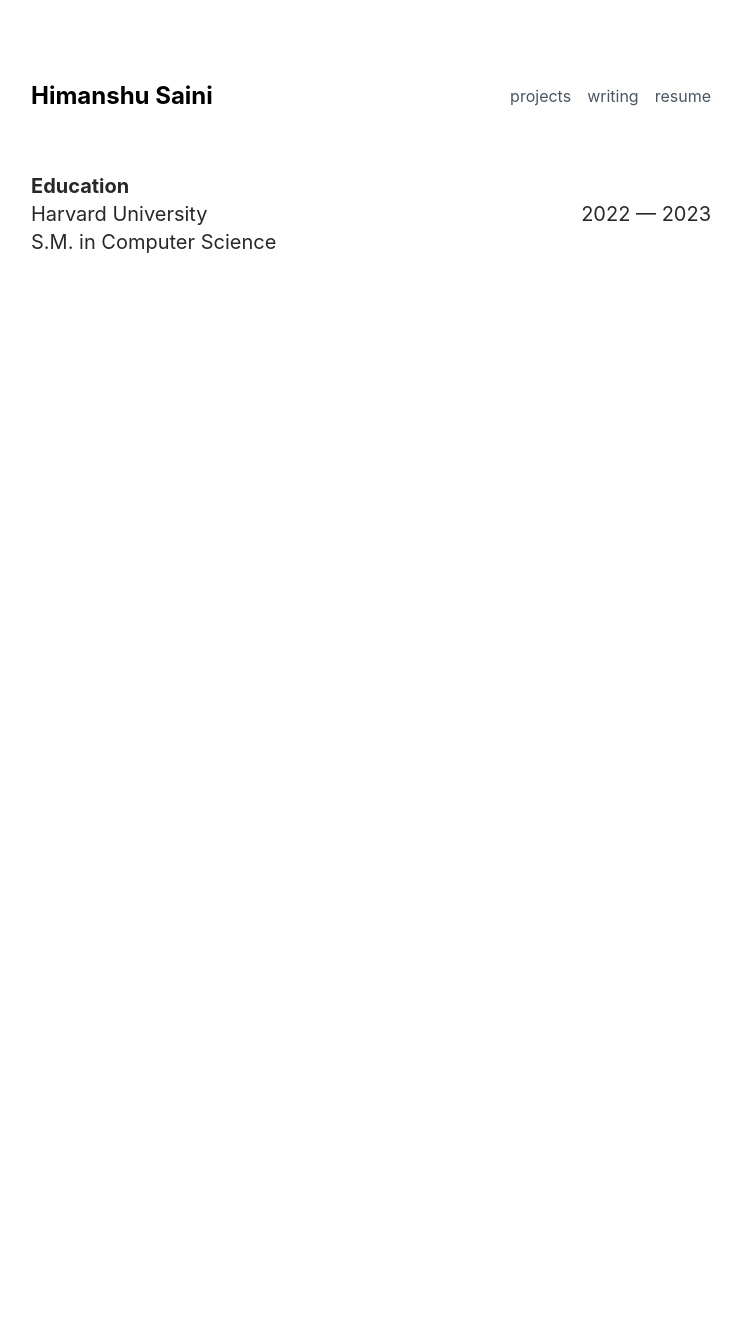
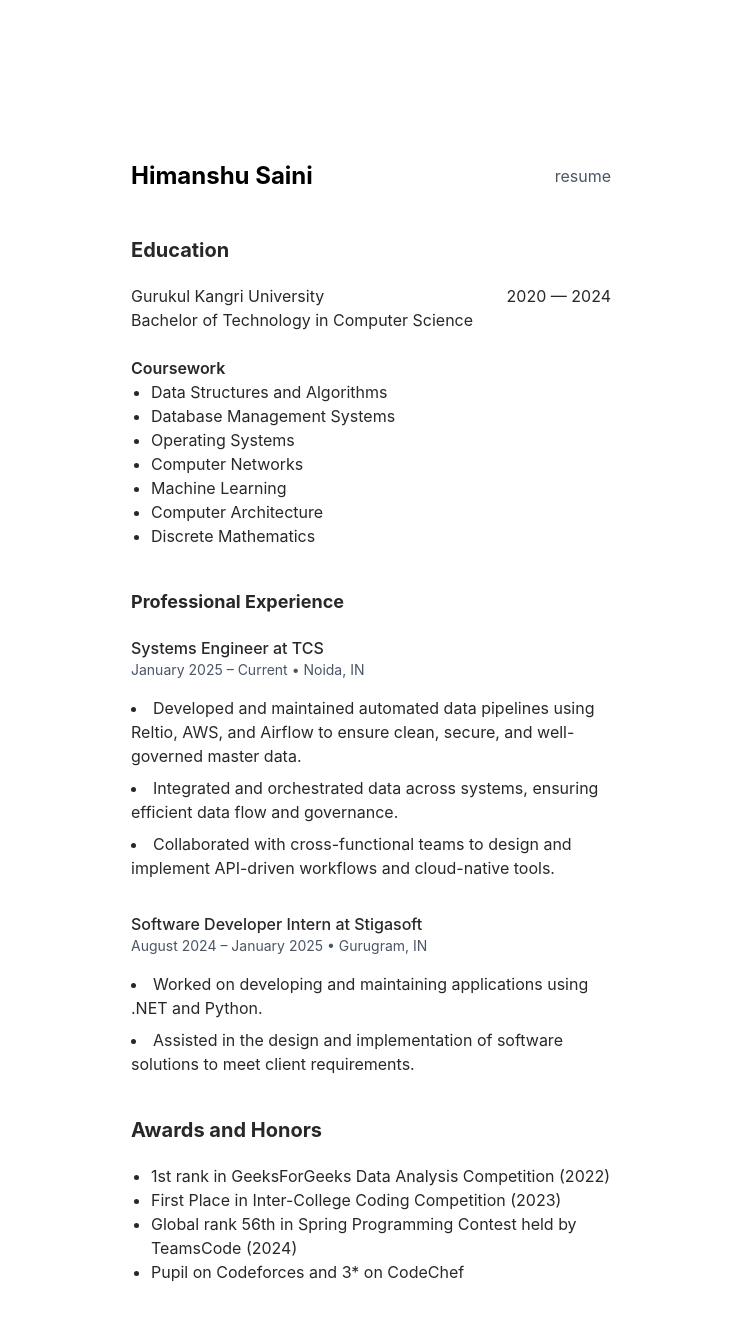
Before and after one commit to manish-gkv/Himanshu-Portfolio, a Next.js app: page /resume in a window 1280 px wide. Shown: the top 1320 px of the page, without its empty margins (269-1011 px from the left). Before the commit the page ends 800 px from the top, so only its background shows below. Built offline with nearby package versions, Linux system fonts and the light colour scheme.

Commit message:
Updated Code

```diff
--- a/package.json
+++ b/package.json
@@ -9,9 +9,10 @@
     "lint": "next lint"
   },
   "dependencies": {
+    "framer-motion": "^12.16.0",
+    "next": "15.3.2",
     "react": "^19.0.0",
-    "react-dom": "^19.0.0",
-    "next": "15.3.2"
+    "react-dom": "^19.0.0"
   },
   "devDependencies": {
     "@tailwindcss/postcss": "^4",
--- a/src/app/layout.js
+++ b/src/app/layout.js
@@ -1,6 +1,8 @@
 import { Geist, Geist_Mono } from "next/font/google";
 import "./globals.css";
 import NavBar from "@/components/navbar";
+import PageTransitionWrapper from "@/components/PageTransitionWrapper"; // ✅
+
 const geistSans = Geist({
   variable: "--font-geist-sans",
   subsets: ["latin"],
@@ -13,17 +15,18 @@ const geistMono = Geist_Mono({
 
 export const metadata = {
   title: "Himanshu Saini",
-  description: "Personal website of Himanshu Saini, a software engineer, researcher, and designer.",
+  description:
+    "Personal website of Himanshu Saini, a software engineer, researcher, and designer.",
 };
 
 export default function RootLayout({ children }) {
   return (
     <html lang="en">
-      <body
-        className={`${geistSans.variable} ${geistMono.variable} antialiased`}
-      >
+      <body className={`${geistSans.variable} ${geistMono.variable} antialiased`}>
         <NavBar />
-        <main>{children}</main>
+        <PageTransitionWrapper>
+          {children}
+        </PageTransitionWrapper>
       </body>
     </html>
   );
--- a/src/app/page.js
+++ b/src/app/page.js
@@ -6,11 +6,10 @@ import SocialMediaSection from "@/components/SocialMediaSection";
 
 export default function Home() {
   return (
-    <div className="px-75 pb-20 text-xl">
+    <div className="px-100 pb-20 text-md">
       <Hero />
       <ProjectSection />
       <MiddleSection />
-      <ImageSection />
       <SocialMediaSection />
     </div>
   );
--- a/src/app/resume/page.js
+++ b/src/app/resume/page.js
@@ -1,14 +1,81 @@
 export default function Resume(){
     return (
-        <div className="px-75 pb-20 text-xl mt-10">
-            <div className="font-bold">Education</div>
+        <>
+        <div className="px-100 text-md mt-10">
+            <div className="font-bold text-xl pb-5">Education</div>
             <div className="flex justify-between items-ends">
-                <p>Harvard University</p>
-                <p>2022 — 2023</p>
+                <p>Gurukul Kangri University</p>
+                <p>2020 — 2024</p>
             </div>
             <div>
-                S.M. in Computer Science
+                Bachelor of Technology in Computer Science
+            </div>
+            <br></br>
+            <div className="font-semibold">Coursework</div>
+            <div>
+                <ul className="list-disc pl-5">
+                    <li>Data Structures and Algorithms</li>
+                    <li>Database Management Systems</li>
+                    <li>Operating Systems</li>
+                    <li>Computer Networks</li>
+                    <li>Machine Learning</li>
+                    <li>Computer Architecture</li>
+                    <li>Discrete Mathematics</li>
+                </ul>
             </div>
         </div>
+
+        <div className="px-100 text-md mt-10">
+            <div className="font-bold text-lg pb-5">Professional Experience</div>
+            <div className="mb-8">
+                <h3 className="font-medium">
+                Systems Engineer at TCS
+                </h3>
+                <p className="text-sm text-gray-600 dark:text-gray-400">
+                January 2025 – Current • Noida, IN
+                </p>
+
+                <ul className="list-disc list-inside space-y-2 mt-4 text-base">
+                    <li>
+                        Developed and maintained automated data pipelines using Reltio, AWS, and Airflow to ensure clean, secure, and well-governed master data.
+                    </li>
+                    <li>
+                        Integrated and orchestrated data across systems, ensuring efficient data flow and governance.
+                    </li>
+                    <li>
+                        Collaborated with cross-functional teams to design and implement API-driven workflows and cloud-native tools.
+                    </li>
+                </ul>
+            </div>
+
+            <div className="mb-8">
+                <h3 className="font-medium">
+                Software Developer Intern at Stigasoft
+                </h3>
+                <p className="text-sm text-gray-600 dark:text-gray-400">
+                August 2024 – January 2025 • Gurugram, IN
+                </p>
+
+                <ul className="list-disc list-inside space-y-2 mt-4 text-base">
+                    <li>
+                        Worked on developing and maintaining applications using .NET and Python.
+                    </li>
+                    <li>
+                        Assisted in the design and implementation of software solutions to meet client requirements.
+                    </li>
+                </ul>
+            </div>
+        </div>
+
+        <div className="px-100 text-md mt-10 pb-10">
+            <div className="font-bold text-xl pb-5">Awards and Honors</div>
+            <ul className="list-disc pl-5">
+                <li>1st rank in GeeksForGeeks Data Analysis Competition (2022)</li>
+                <li>First Place in Inter-College Coding Competition (2023)</li>
+                <li>Global rank 56th in Spring Programming Contest held by TeamsCode (2024)</li>
+                <li>Pupil on Codeforces and 3* on CodeChef</li>
+            </ul>
+        </div>
+    </>
     );
 }
--- a/src/components/ImageSection.js
+++ b/src/components/ImageSection.js
@@ -2,7 +2,7 @@ export default function ImageSection() {
     return(
         <div className="flex flex-col items-center justify-center mt-10">
             <img
-                src="https://www.ekzhang.com/assets/images/profile5.jpg"
+                src="https://avatars.githubusercontent.com/u/72571263?v=4"
             />
 
         </div>
--- a/src/components/MiddleSection.js
+++ b/src/components/MiddleSection.js
@@ -2,13 +2,17 @@ export default function MiddleSection() {
     return (
         <>
             <div className="mt-10 text-grey-900">
-                <p >Previously, I worked at Prosper Robotics, Convex, Jump Trading, Scale AI, and Nvidia. I’ve also independently published things in the past, like a physics book, combinatorics research, and graphics tutorials used by thousands. Before that, I won two gold medals at the International Olympiad in Informatics.</p>
+                <p >
+                    My work is primarily focused on building automated data pipelines using Reltio, AWS, and Airflow. I work on integrating and orchestrating data across systems, ensuring clean, secure, and well-governed master data in Reltio through API-driven workflows and cloud-native tools.
+                 </p>
             </div>
             <div className="mt-10 text-grey-900">
-                <p >I recently graduated from Harvard, where I was a teaching fellow for upper-level CS classes, wrote my thesis on Datalog, and studied art, music, and sociology. I am a classical violist and enjoy making music with others (1, 2, 3, 4, 5, 6, 7, 8).</p>
+                <p >
+                    I graduated from GKV Haridwar, where I studied Computer Science with coursework focused Computer Networks, Operating Systems, and Data Structures. I also have a keen interest in Machine Learning.
+                </p>
             </div>
             <div className="mt-10 text-grey-900">
-                <p >Other interests: math, physics, reading, photography, and biking.</p>
+                <p >Other interests: math, anime, comics, and movies.</p>
             </div>
         </>
     );
--- /dev/null
+++ b/src/components/PageTransitionWrapper.js
@@ -0,0 +1,22 @@
+'use client'; // ✅ MUST BE A CLIENT COMPONENT
+
+import { AnimatePresence, motion } from 'framer-motion';
+import { usePathname } from 'next/navigation';
+
+export default function PageTransitionWrapper({ children }) {
+  const pathname = usePathname();
+
+  return (
+    <AnimatePresence mode="wait">
+      <motion.div
+        key={pathname}
+        initial={{ opacity: 0 }}
+        animate={{ opacity: 1 }}
+        // exit={{ opacity: 0 }}
+        transition={{ duration: 0.4 }}
+      >
+        {children}
+      </motion.div>
+    </AnimatePresence>
+  );
+}
--- a/src/components/ProjectSection.js
+++ b/src/components/ProjectSection.js
@@ -7,10 +7,9 @@ export default function ProjectSection() {
                 <div>
                     Notable Project work:
                 </div>
-                <Project name="sshx" description = "secure web-based, collaborative terminal"/>
-                <Project name="Bore" description = "bypass your NAT in just 400 lines of code" extraInfo="9500+ stars on GitHub"/>
-                <Project name="Percival" description = "reactive notebooks for exploratory data analysis" />
-                <Project name="Rustpad"  description = "self-hosted collaborative text editor" extraInfo="6M+ downloads"/>
+                {/* <Project name="sshx" description = "secure web-based, collaborative terminal"/> */}
+                <Project name="Online Judge" description="A web-based platform for coding competitions and practice." />
+                <Project name="Image Classifier" description="A CNN based image classifier." />
             </div>
         </>
     );
--- a/src/components/SocialMediaSection.js
+++ b/src/components/SocialMediaSection.js
@@ -1,8 +1,8 @@
 export default function SocialMediaSection() {
     const socials = [
-        { name: "Twitter", username: "@yourusername" },
-        { name: "LinkedIn", username: "@yourusername" },
-        { name: "GitHub", username: "@yourusername" },
+        { name: "Twitter", username: "@Machiorpolly" },
+        { name: "LinkedIn", username: "@himanshusaini5888" },
+        { name: "GitHub", username: "@Machiorpolly" },
     ];
 
     return (
--- a/src/components/navbar.js
+++ b/src/components/navbar.js
@@ -3,18 +3,12 @@ import Link from 'next/link'
 export default function NavBar() {
   return (
     <>
-        <nav className="pt-20 pb-5 px-75 ">
+        <nav className="pt-40 pb-1 px-100 ">
             <div className="container mx-auto flex justify-between items-center">
             <Link href="/" className="text-2xl text-black font-bold">
                 Himanshu Saini
             </Link>
             <div className="space-x-4 ">
-                <Link href="/projects " className="text-gray-600 hover:text-black">
-                projects
-                </Link>
-                <Link href="/writing"  className="text-gray-600 hover:text-black">
-                writing
-                </Link>
                 <Link href="/resume" className="text-gray-600 hover:text-black">
                 resume
                 </Link>
--- a/src/components/utility/Project.js
+++ b/src/components/utility/Project.js
@@ -7,9 +7,6 @@ export default function Project( project ) {
             <div className="flex gap-2 col-span-1">
                 <div className="text-black font-medium">
                     {project.name}
-                </div>
-                <div className="">
-                    <Arrow />
                 </div>
             </div>
             <div className="col-span-2">
```
Also changed, not shown: src/components/Hero.js (+7 -8 lines), 1 other file (tests, documents, lock files or other folders).
